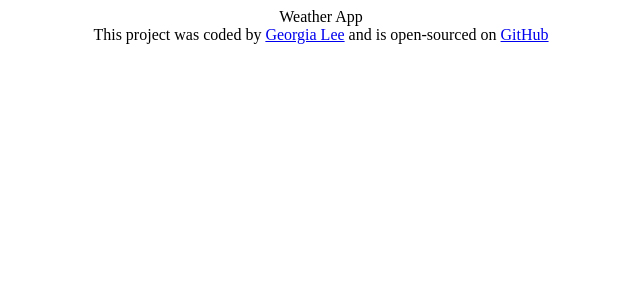
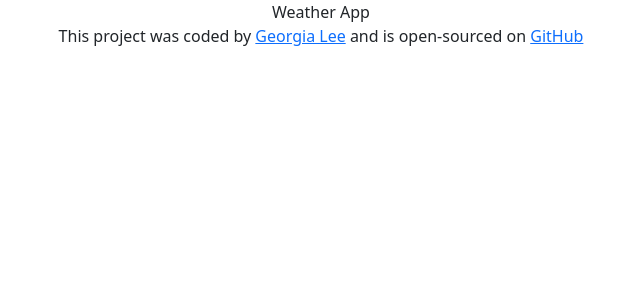
Before and after one commit to georgia-lee04/react-project-weather-app, a React (Create React App) app: page / in a window 1280 px wide. Shown: the top 300 px of the page, without its empty margins (319-959 px from the left). Built offline with nearby package versions, Linux system fonts and the light colour scheme.

Commit message:
Added bootstrap

```diff
--- a/package.json
+++ b/package.json
@@ -7,6 +7,7 @@
     "@testing-library/jest-dom": "^6.6.3",
     "@testing-library/react": "^16.2.0",
     "@testing-library/user-event": "^13.5.0",
+    "bootstrap": "^5.3.3",
     "react": "^19.0.0",
     "react-dom": "^19.0.0",
     "react-scripts": "5.0.1",
--- a/src/App.js
+++ b/src/App.js
@@ -3,6 +3,7 @@ import "./App.css";
 export default function App() {
   return (
     <div className="App">
+      <div className="container">
         Weather App
         <footer>
           This project was coded by{" "}
@@ -23,5 +24,6 @@ export default function App() {
           </a>
         </footer>
       </div>
+    </div>
   );
 }
```
Also changed, not shown: src/index.js (+8 -6 lines), 1 other file (tests, documents, lock files or other folders). Lines whose indentation alone changed are shown as unchanged.
